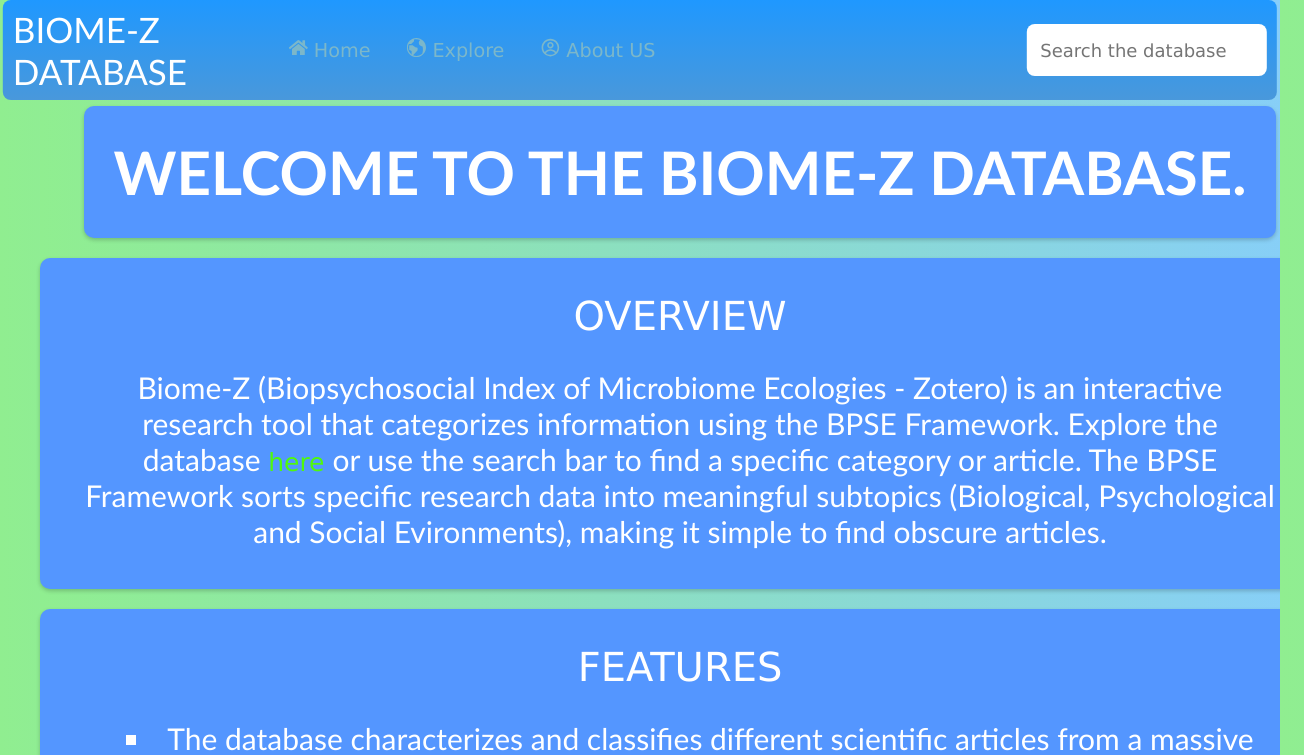
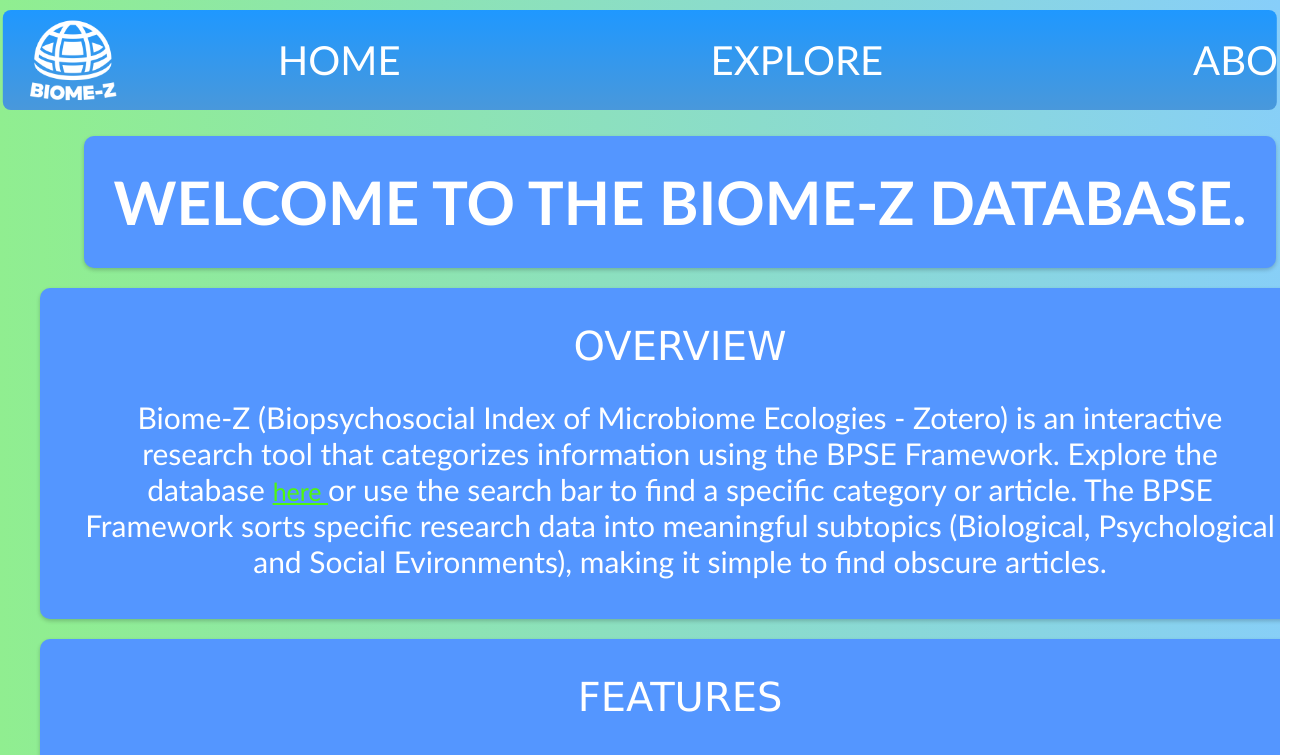
Before and after one commit to Salisbury-University/biomez-frontend, a React (Create React App) app in the folder biome-z-react/: page / in a window 1280 px wide. Shown: the top 755 px of the page, 1304 px wide, since content can reach past the window. Built offline with nearby package versions, Linux system fonts and the light colour scheme.

Commit message:
Finalized design template (Home/Explore/Navbar/Footer)

```diff
--- a/biome-z-react/src/App.css
+++ b/biome-z-react/src/App.css
@@ -6,12 +6,14 @@
     margin: 10px;
     text-align: center;
     width: 100%;
+    padding-bottom: 4.5rem;
 }
 
 .divScroll {
-  overflow:auto;
-  height: 14in;
-  width: 100%;
+    width: 100%;
+    position: relative;
+    min-height: 100vh;
+    overflow-x: hidden;
 }
 
 /* width */
--- a/biome-z-react/src/App.js
+++ b/biome-z-react/src/App.js
@@ -13,19 +13,21 @@
 
     <div  className="divScroll" >
       <Navbar />
-      <Footer/>
       <div className="Navbar"> </div>
 
       <div className="container">
-      <Routes>
+        <Routes>
           <Route path="/" element={<HomePage />}/>
           <Route path="/Home" element={<HomePage />}/>
           <Route path="/About" element={<AboutPage />}/>
           <Route path="/Explore" element={<ExplorePage />}/>
           <Route path="/Search" element={<SearchPage />}/>
-      </Routes>
+        </Routes>
+      </div>
 
-      </div>
+     <div className="footer">
+          <Footer />
+     </div>
     </div>
-  );
+    );
 }
--- a/biome-z-react/src/Components/Footer.css
+++ b/biome-z-react/src/Components/Footer.css
@@ -1,18 +1,15 @@
+
 .foot {
-
-    position:absolute;
-    top: 12.1in;
-    background-color: #090e5a;
+    position: absolute;
+    bottom: 0;
+    background: linear-gradient(to bottom, #1f98ff, #4998db);
     padding: 0 25px;
-    width: 98%;
-    height: 1.9in;
-    border-radius: 8px;
-
-
+    width: 100%;
+    height: 3.5rem;
 }
 
 .foot-text {
-    color:rgba(140, 190, 194, 0.815);
+    color:white;
     text-align: center;
 }
 
@@ -21,25 +18,3 @@
     text-align: left;
     font-family: Cambria, Cochin, Georgia, Times, 'Times New Roman', serif;
 }
-
-.Con-link-1{
-    color:rgba(140, 190, 194, 0.815);
-
-    font-family: Cambria, Cochin, Georgia, Times, 'Times New Roman', serif;
- }
-
-
- .Con-link-2{
-    color:rgba(140, 190, 194, 0.815);
-    font-family: Cambria, Cochin, Georgia, Times, 'Times New Roman', serif;
- }
-
- .Con-link-3{
-    color:rgba(140, 190, 194, 0.815);
-    font-family: Cambria, Cochin, Georgia, Times, 'Times New Roman', serif;
- }
-
- .Con-link-4{
-    color:rgba(140, 190, 194, 0.815);
-    font-family: Cambria, Cochin, Georgia, Times, 'Times New Roman', serif;
- }
--- a/biome-z-react/src/Components/Navbar.js
+++ b/biome-z-react/src/Components/Navbar.js
@@ -1,46 +1,44 @@
-import "./NavbarStyles.css";
-import { FaHome } from 'react-icons/fa';
-import { ImEarth } from "react-icons/im";
-import { CgProfile } from 'react-icons/cg';
-import {GiMagnifyingGlass} from 'react-icons/gi';
+import React from 'react';
+import './NavbarStyles.css';
+import websiteIcon from '../Images/BIOMEZ ICON (White).png';
 import { Link } from "react-router-dom"
 
+function Navbar() {
+    return (
 
-function Navbar () {
+        <nav className="navbar">
 
-        return(
-            <nav className = "NavbarItems" >
-                <h1 className = "title1"> BIOME-Z <br></br> DATABASE </h1>
+            <div className="webIcon">
+                <img src={websiteIcon} alt="Icon" style={{ position: 'absolute', top: -6, left: 10, width: 120, height: 120}} />
+            </div>
 
-            <ul className = "nav-menu" >
+            <ul className="navbar-nav">
+                <li className="nav-item">
+                    <a href="Home" className="nav-link">
+                        HOME
+          </a>
+                </li>
+                <li className="nav-item">
+                    <a href="Explore" className="nav-link">
+                        EXPLORE
+          </a>
+                </li>
+                <li className="nav-item">
+                    <a href="AboutUs" className="nav-link">
+                        ABOUT
+          </a>
+                </li>
+                <li className="nav-item">
+                    <Link className="search" to="Search" >
+                        <form>
+                            <input type="text" placeholder="  Search the database" />
+                        </form>
 
-                <Link className = "home" to = "Home">
-                    <FaHome/> Home
-                </Link>
-                <Link className = "explore" to = "Explore">
-                    <ImEarth /> Explore
-                </Link>
-                <Link className = "aboutus" to = "About">
-                    <CgProfile/> About US
-                </Link>
-
+                    </Link>
+                </li>
             </ul>
-
-                <Link className = "search" to = "Search" >
-                    <form>
-
-                        <input type ="text" placeholder = "  Search the database" />
-                        <i className="Icon"><GiMagnifyingGlass/></i>
-                    </form>
-
-                </Link>
-
-            </nav>
-        );
-    }
-
+        </nav>
+    );
+}
 
 export default Navbar;
-
-
-//<SearchBar />
--- a/biome-z-react/src/Components/NavbarStyles.css
+++ b/biome-z-react/src/Components/NavbarStyles.css
@@ -1,6 +1,6 @@
-.NavbarItems {
+.navbar {
     display: flex;
-    justify-content: space-between;
+    justify-content: flex-start;
     align-items: center;
     font-size: 1.2rem;
     background: linear-gradient(to bottom, #1f98ff, #4998db);
@@ -12,105 +12,50 @@
     position: absolute;
     left: 50%;
     transform: translate(-50%);
+    margin-top: 10px;
 }
 
-
-.title1 {
-    font-style: Bold;
-    font-family: 'Trebuchet MS', 'Lucida Sans Unicode', 'Lucida Grande', 'Lucida Sans', Arial, sans-serif;
-    font-weight: 10;
-    font-size: 35px;
-    color: white;
+.navbar-nav {
+    display: flex;
+    list-style: none;
+    margin: 0;
+    padding: 0;
 }
 
-.nav-menu{
-    display: grid;
-    grid-template-columns: repeat(6,auto);
-    grid-gap :10px;
-    list-style: none;
-    align-items: center;
-    text-align: center;
-    justify-content: end;
-    padding-right: 175pt;
+.nav-item {
+    margin-top: 10px;
+    margin-right: 10px;
+    padding: 10px;
+    margin-left: 230px;
+   font-family: 'Gill Sans', 'Gill Sans MT', Calibri, 'Trebuchet MS', sans-serif;
 }
 
-a {
-    font-family: Verdana, Geneva, Tahoma, sans-serif;
+.nav-link {
+    color: #fff;
     text-decoration: none;
-    color: white;
+    padding: 15px 25px;
+    font-size: 40px;
+    display: flex;
+    align-items: center;
 }
 
-.home:hover {
-    color: white;
-    transition: all 0.2s ease-in-out;
-    border-radius: 6px;
-    padding-right: 30px;
-    padding-left: 30px;
-    padding-top: 20px;
-    padding-bottom: 20px;
-}
-.explore:hover {
-    color: white;
-    transition: all 0.2s ease-in-out;
-    border-radius: 6px;
-    padding-right: 30px;
-    padding-left: 30px;
-    padding-top: 20px;
-    padding-bottom: 20px;
+.nav-link:hover {
+   background-color: #fff;
+   color: #333;
+   border-radius: 8px;
 }
 
-.aboutus:hover {
-    color: white;
-    transition: all 0.2s ease-in-out;
-    border-radius: 6px;
-    padding-right: 30px;
-    padding-left: 30px;
-    padding-top: 20px;
-    padding-bottom: 20px;
-}
 input {
     height: 50px;
     border-radius: 8px;
     padding-right: 10pt;
     font-size: large;
-    font-family:Verdana, Geneva, Tahoma, sans-serif;
-    border:none;
+    font-family: Verdana, Geneva, Tahoma, sans-serif;
+    border: none;
 }
 
 .search {
+    margin-top: 10px;
     display: flex;
     justify-content: space-between;
 }
-
-.home {
-    padding-right: 20pt;
-    justify-content: space-between;
-    color:rgba(140, 190, 194, 0.815);
-}
-
-.explore {
-    padding-right: 20pt;
-    justify-content: space-between;
-    color:rgba(140, 190, 194, 0.815);
-}
-
-.aboutus {
-    padding-right: 20pt;
-    justify-content: space-between;
-    color:rgba(140, 190, 194, 0.815);
-}
-
-
-.Icon {
-    font-size: x-large;
-    color: white;
-    position: absolute;
-    right: 8px;
-    top: 10px
-}
-
-form {
-    background: grey;
-    border-radius: 40px;
-    position: relative;
-}
--- a/biome-z-react/src/Components/VennDiagram.js
+++ b/biome-z-react/src/Components/VennDiagram.js
@@ -60,9 +60,9 @@
         text: 'EXPLORE',
       },
       chart: {
-          backgroundColor: '#5496ff',
+        backgroundColor: '#ffff',
         borderWidth: 2,
-        borderColor: '#fff',
+        borderColor: '#000000',
         borderRadius: 20,
         className: '',
         animation: true,
--- a/biome-z-react/src/pages/Explore.css
+++ b/biome-z-react/src/pages/Explore.css
@@ -3,5 +3,7 @@
     padding-top: 60px;
     margin-left: 40px;
     margin-right: 40px;
-
-  }
+    display: flex;
+    flex-direction: column;
+    align-items: center;
+}
--- a/biome-z-react/src/pages/Home.css
+++ b/biome-z-react/src/pages/Home.css
@@ -5,6 +5,7 @@
     flex-direction: column;
     align-items: center;
     width: 100%;
+    margin-top: 30px;
 }
 
 .header {
```
Also changed, not shown: biome-z-react/src/pages/Footer.js (deleted, +0 -30 lines), biome-z-react/src/Images/BIOMEZ ICON (White).png (added), biome-z-react/src/Images/BIOMEZ ICON.png (added), biome-z-react/src/pages/Footer.css (deleted).
